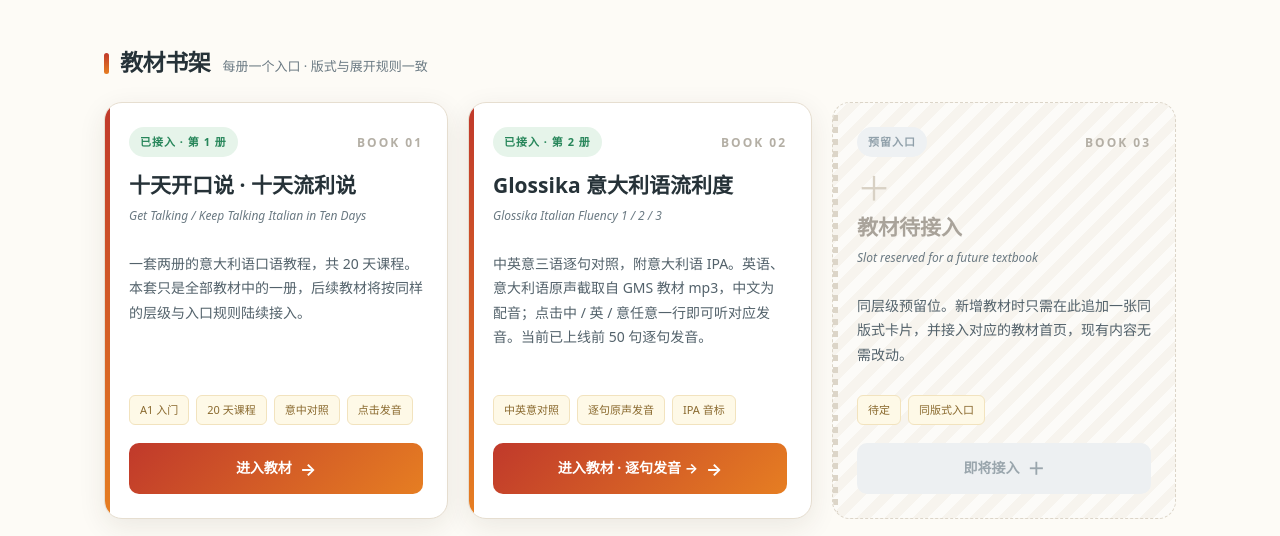
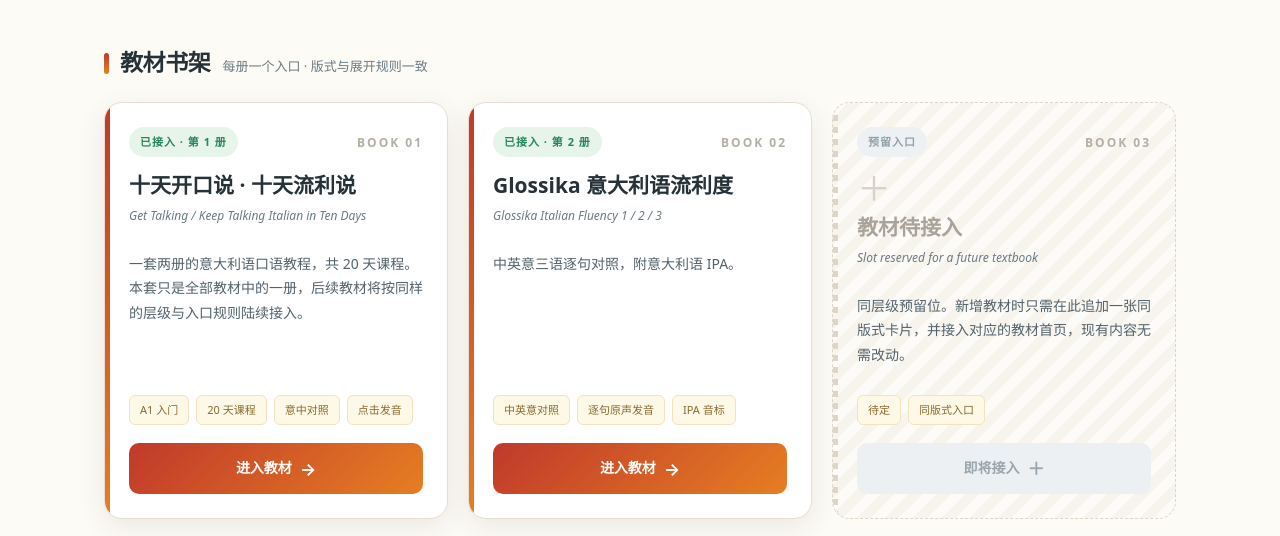
Before and after one commit to realrentao/Talking-Italian, a plain HTML site: page index.html in a window 1280 px wide. Shown: the part 411-947 px from the top of the page. Drawn offline with Linux system fonts and the light colour scheme.

Commit message:
Simplify bookshelf Glossika card description and CTA text

```diff
--- a/index.html
+++ b/index.html
@@ -40,9 +40,9 @@
   <div class="card-top"><span class="badge live">已接入 · 第 2 册</span><span class="card-no">BOOK 02</span></div>
   <h3>Glossika 意大利语流利度</h3>
   <div class="orig">Glossika Italian Fluency 1 / 2 / 3</div>
-  <p class="desc">中英意三语逐句对照，附意大利语 IPA。英语、意大利语原声截取自 GMS 教材 mp3，中文为配音；点击中 / 英 / 意任意一行即可听对应发音。当前已上线前 50 句逐句发音。</p>
+  <p class="desc">中英意三语逐句对照，附意大利语 IPA。</p>
   <div class="tag-row"><span class="tag">中英意对照</span><span class="tag">逐句原声发音</span><span class="tag">IPA 音标</span></div>
-  <a class="card-cta" href="glossika/index.html">进入教材 · 逐句发音 →</a>
+  <a class="card-cta" href="glossika/index.html">进入教材</a>
 </article>
 <article class="book-card placeholder">
   <div class="card-top"><span class="badge soon">预留入口</span><span class="card-no">BOOK 03</span></div>
```
